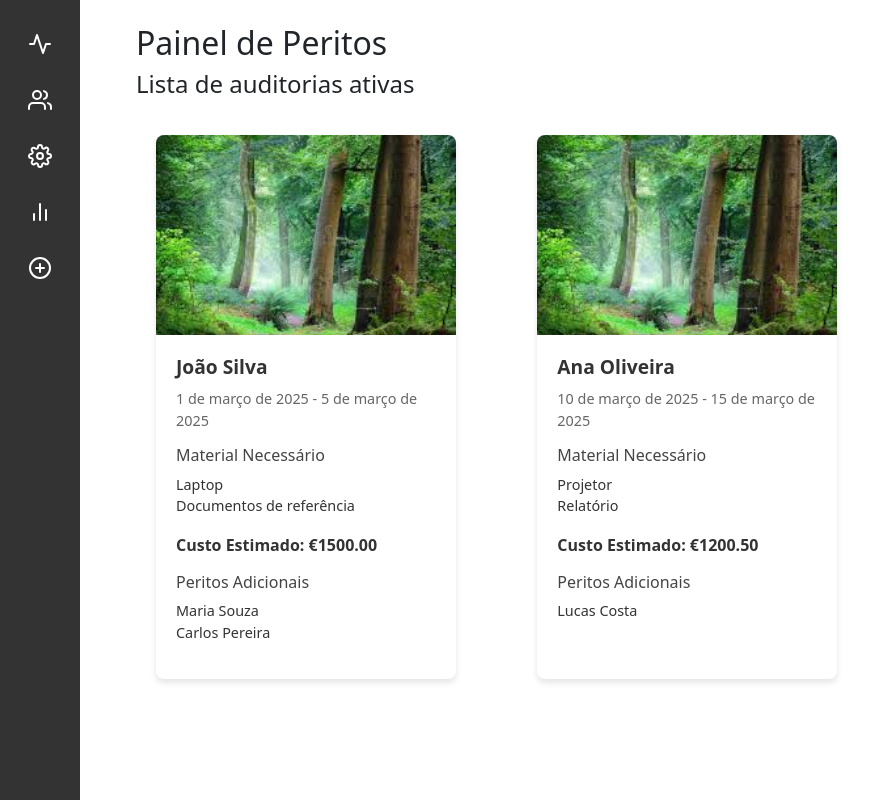
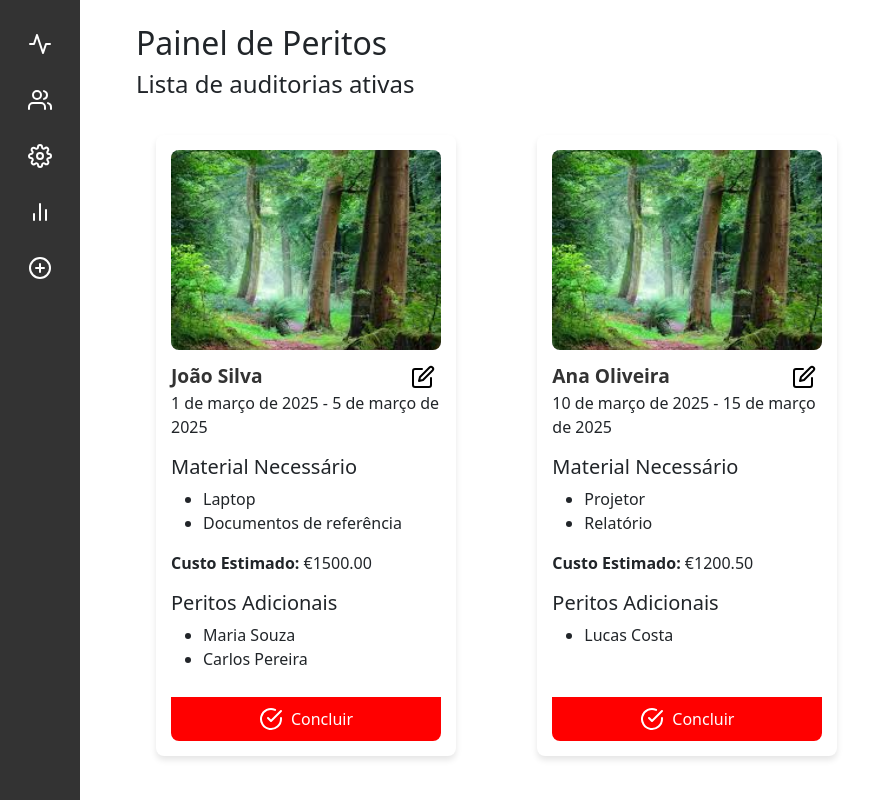
Before and after one commit to duartemiguel30/PW_PWA, a Vue app in the folder PWA/: page /admin-dashboard in a window 1280 px wide. Shown: the whole page, without its empty margins (0-872 px from the left). Built offline with nearby package versions, Linux system fonts and the light colour scheme.

Commit message:
edit and delete audit

```diff
--- a/PWA/package.json
+++ b/PWA/package.json
@@ -16,6 +16,7 @@
     "@fortawesome/vue-fontawesome": "^3.0.8",
     "bootstrap": "^5.3.3",
     "bootstrap-vue-3": "^0.5.1",
+    "feather-icons": "^4.29.2",
     "vue": "^3.5.13",
     "vue-router": "^4.5.0"
   },
--- a/PWA/src/components/AuditItem.vue
+++ b/PWA/src/components/AuditItem.vue
@@ -5,11 +5,20 @@
     </div>
 
     <div class="details">
-      <h2 class="title">{{ auditoria.peritoPrincipal }}</h2>
+      <div class="header">
+        <h2 class="title">{{ auditoria.peritoPrincipal }}</h2>
+        <div class="actions">
+          <button class="edit-btn" @click="toggleEditForm">
+            <!-- Ícone de edição do Feather -->
+            <i data-feather="edit"></i>
+          </button>
+        </div>
+      </div>
+
       <p class="dates">{{ formatDate(auditoria.dataInicio) }} - {{ formatDate(auditoria.dataFim) }}</p>
 
       <div class="material">
-        <h3>Material Necessário</h3>
+        <h5 class="section-title">Material Necessário</h5>
         <p v-if="auditoria.materialNecessario.length === 0">Nenhum material especificado.</p>
         <ul v-else>
           <li v-for="(item, index) in auditoria.materialNecessario" :key="index">{{ item }}</li>
@@ -21,10 +30,40 @@
       </div>
 
       <div class="additional-experts" v-if="auditoria.peritosAdicionais.length > 0">
-        <h3>Peritos Adicionais</h3>
+        <h5 class="section-title">Peritos Adicionais</h5>
         <ul>
           <li v-for="(perito, index) in auditoria.peritosAdicionais" :key="index">{{ perito }}</li>
         </ul>
+      </div>
+    </div>
+
+    <button class="delete-btn" @click="showConfirmModal = true">
+      <i data-feather="check-circle"></i> Concluir
+    </button>
+
+    <!-- Alerta de Confirmação -->
+    <div v-if="showConfirmModal" class="alert-overlay">
+      <div class="alert">
+        <p>Tem certeza que deseja excluir esta auditoria? Essa ação não pode ser desfeita.</p>
+        <div class="alert-actions">
+          <button class="cancel-btn" @click="showConfirmModal = false">Cancelar</button>
+          <button class="confirm-btn" @click="confirmDelete">Confirmar</button>
+        </div>
+      </div>
+    </div>
+
+    <!-- Componente de Edição -->
+    <div v-if="isEditing">
+      <div class="edit-form">
+        <h5>Editar Auditoria</h5>
+        <input type="text" v-model="editData.peritoPrincipal" placeholder="Nome do perito principal" />
+        <input type="text" v-model="editData.peritosAdicionaisInput" placeholder="Peritos Adicionais (separados por vírgula)" />
+        <input type="date" v-model="editData.dataInicio" placeholder="Data de Início" />
+        <input type="date" v-model="editData.dataFim" placeholder="Data de Fim" />
+        <input type="number" v-model="editData.custoEstimado" placeholder="Custo Estimado" />
+        <input type="time" v-model="editData.horaSaida" placeholder="Hora de Saída" />
+        <button @click="saveEdit">Guardar Edição</button>
+        <button @click="toggleEditForm">Cancelar</button>
       </div>
     </div>
   </div>
@@ -39,6 +78,18 @@ export default {
       required: true
     }
   },
+  data() {
+    return {
+      showConfirmModal: false,
+      isEditing: false,
+      editData: {
+        ...this.auditoria,
+        peritosAdicionaisInput: Array.isArray(this.auditoria.peritosAdicionais)
+          ? this.auditoria.peritosAdicionais.join(', ')
+          : this.auditoria.peritosAdicionais || '',
+      },
+    };
+  },
   methods: {
     formatDate(date) {
       if (!date) return "Data inválida";
@@ -48,10 +99,87 @@ export default {
     formatCurrency(value) {
       if (!value) return "€0.00";
       return `€${Number(value).toFixed(2)}`;
+    },
+    confirmDelete() {
+      // Elimina a auditoria do localStorage
+      let auditorias = JSON.parse(localStorage.getItem('auditorias')) || [];
+      const index = auditorias.findIndex(auditoria => auditoria.id === this.auditoria.id);
+
+      if (index !== -1) {
+        auditorias.splice(index, 1);  // Remove a auditoria do array
+        localStorage.setItem('auditorias', JSON.stringify(auditorias));  // Atualiza o localStorage
+      }
+
+      this.showConfirmModal = false;
+
+      // Emite a auditoria deletada para o componente pai
+      this.$emit('delete', this.auditoria);
+
+      console.log('Auditoria excluída:', this.auditoria);
+    },
+    toggleEditForm() {
+      this.isEditing = !this.isEditing;
+      if (this.isEditing) {
+        this.editData = { ...this.auditoria };  // Preenche os campos com os dados atuais
+      }
+    },
+    saveEdit() {
+      try {
+        // Verificar se peritosAdicionaisInput tem um valor válido antes de dividir
+        if (this.editData.peritosAdicionaisInput) {
+          this.editData.peritosAdicionais = this.editData.peritosAdicionaisInput.split(',').map(perito => perito.trim());
+        } else {
+          this.editData.peritosAdicionais = []; // Se não houver valor, define como um array vazio
+        }
+
+        // Verificando se os campos obrigatórios estão preenchidos corretamente
+        if (!this.editData.peritoPrincipal || this.editData.peritoPrincipal.length < 3) {
+          alert('O nome do perito principal deve ter pelo menos 3 caracteres.');
+          return;
+        }
+
+        if (!this.editData.custoEstimado || this.editData.custoEstimado <= 0) {
+          alert('O custo estimado deve ser maior que 0.');
+          return;
+        }
+
+        if (!this.editData.dataInicio || !this.editData.dataFim) {
+          alert('As datas de início e fim são obrigatórias.');
+          return;
+        }
+
+        if (!this.editData.horaSaida) {
+          alert('A hora de saída é obrigatória.');
+          return;
+        }
+
+        // Atualiza o localStorage
+        let auditorias = JSON.parse(localStorage.getItem('auditorias')) || [];
+        const index = auditorias.findIndex(auditoria => auditoria.id === this.auditoria.id);
+
+        if (index !== -1) {
+          auditorias[index] = { ...this.editData };  // Atualiza a auditoria existente
+          localStorage.setItem('auditorias', JSON.stringify(auditorias)); // Salva no localStorage
+        }
+
+        this.$emit('update', this.editData); // Emite os dados atualizados para o componente pai
+        this.toggleEditForm(); // Fecha o formulário após guardar
+      } catch (error) {
+        console.error('Erro ao guardar os dados da auditoria:', error);
+      }
     }
+  },
+  mounted() {
+    feather.replace(); // Atualiza os ícones do Feather
+  },
+  updated() {
+    feather.replace(); // Atualiza os ícones após a atualização do componente
   }
 }
 </script>
+
+
+
 
 <style scoped>
 .audit-item {
@@ -64,6 +192,8 @@ export default {
   overflow: hidden;
   background-color: #fff;
   transition: transform 0.3s ease;
+  padding: 15px;
+  position: relative;
 }
 
 .audit-item:hover {
@@ -74,6 +204,7 @@ export default {
   width: 100%;
   height: 200px;
   overflow: hidden;
+  border-radius: 8px;
 }
 
 .audit-image {
@@ -83,60 +214,156 @@ export default {
 }
 
 .details {
-  padding: 20px;
+  padding: 10px 0;
+  flex-grow: 1;
+}
+
+.header {
+  display: flex;
+  justify-content: space-between;
+  align-items: center;
 }
 
 .title {
   font-size: 1.2em;
   font-weight: bold;
+  color: #333;
   margin: 0;
-  color: #333;
 }
 
-.dates {
-  font-size: 0.9em;
-  color: #666;
-  margin: 10px 0;
+.actions {
+  display: flex;
+  gap: 8px;
 }
 
-.material h3, .cost h3, .additional-experts h3 {
-  font-size: 1em;
-  margin-top: 15px;
-  color: #444;
+.edit-btn {
+  background-color: transparent;
+  border: none;
+  cursor: pointer;
+  font-size: 1.2rem;
 }
 
-.material ul, .additional-experts ul {
-  list-style-type: none;
-  padding: 0;
+.edit-btn i {
+  width: 20px;
+  height: 20px;
 }
 
-.material li, .additional-experts li {
-  font-size: 0.9em;
-  color: #333;
+.delete-btn {
+  background-color: red;
+  color: white;
+  border: none;
+  padding: 10px;
+  width: 100%;
+  border-radius: 0 0 8px 8px;
+  cursor: pointer;
+  font-size: 1rem;
+  display: flex;
+  align-items: center;
+  justify-content: center;
+  gap: 8px;
 }
 
-.cost p {
-  font-size: 1em;
-  font-weight: bold;
-  margin-top: 10px;
-  color: #333;
+.delete-btn:hover {
+  background-color: darkred;
 }
 
-@media (max-width: 768px) {
-  .audit-item {
-    max-width: 100%;
-  }
+.delete-btn i {
+  width: 20px;
+  height: 20px;
+}
 
-  .details {
-    padding: 15px;
-  }
+/* Modal */
+.modal-overlay {
+  position: fixed;
+  top: 0;
+  left: 0;
+  width: 100%;
+  height: 100%;
+  background: rgba(0, 0, 0, 0.5);
+  display: flex;
+  justify-content: center;
+  align-items: center;
+}
 
-  .title {
-    font-size: 1em;
-  }
+.modal {
+  background: white;
+  padding: 20px;
+  border-radius: 8px;
+  box-shadow: 0 4px 6px rgba(0, 0, 0, 0.2);
+  text-align: center;
+  max-width: 300px;
+}
 
-  .dates {
-    font-size: 0.8em;
-  }
+.modal-input {
+  width: 100%;
+  padding: 8px;
+  margin-top: 10px;
+  border: 1px solid #ccc;
+  border-radius: 5px;
+}
+
+.modal-actions {
+  display: flex;
+  justify-content: space-between;
+  margin-top: 15px;
+}
+
+.cancel-btn,
+.confirm-btn {
+    padding: 0.6rem;
+    width: 45%;
+    border: none;
+    border-radius: 5px;
+    cursor: pointer;
+    margin-right: 0.7rem;
+}
+
+.modal-actions .confirm-btn:last-child {
+    margin-right: 0;
+}
+
+.cancel-btn {
+  background-color: #ccc;
+}
+
+.confirm-btn {
+  background-color: green;
+  color: white;
+}
+
+.cancel-btn:hover {
+  background-color: #bbb;
+}
+
+.confirm-btn:hover {
+  background-color: darkgreen;
+}
+
+/* Formulário de edição */
+.edit-form {
+margin-top: 1rem;
+  display: flex;
+  flex-direction: column;
+}
+
+.edit-form input {
+  margin-bottom: 10px;
+  padding: 8px;
+  border: 1px solid #ccc;
+  border-radius: 5px;
+}
+
+.edit-form button {
+    padding: 1rem;
+    background-color:rgba(2, 112, 6, 0.73);
+    color: white;
+    border: none;
+    border-radius: 0.5rem;
+    cursor: pointer;
+    margin-bottom: 0.5rem;
+}
+
+.edit-form button:hover {
+  background-color: #45a049;
 }
 </style>
--- a/PWA/src/components/SidebarMenu.vue
+++ b/PWA/src/components/SidebarMenu.vue
@@ -45,6 +45,9 @@
       </router-link>
       <router-link to="/admin-reports" class="bottom-item" title="Reports">
         <i data-feather="bar-chart-2"></i> <!-- Ícone de Reports -->
+      </router-link>
+      <router-link to="/admin-adicionar-auditoria" class="sidebar-item" title="Nova Auditoria">
+        <i data-feather="plus-circle"></i> <!-- Ícone de Adicionar -->
       </router-link>
     </div>
   </div>
@@ -116,6 +119,7 @@ export default {
   display: flex;
   justify-content: space-around;
   padding: 1rem 0;
+  z-index: 9999;
 }
 
 .bottom-item {
--- a/PWA/src/main.js
+++ b/PWA/src/main.js
@@ -6,7 +6,6 @@ import 'bootstrap';
 
 import { library } from '@fortawesome/fontawesome-svg-core';
 import { faTachometerAlt, faUsers, faCogs, faChartLine } from '@fortawesome/free-solid-svg-icons';
-import { FontAwesomeIcon } from '@fortawesome/vue-fontawesome';
 
 
 // Adicionar os ícones à biblioteca
```
Also changed, not shown: PWA/src/components/EditInfo.vue (added, +108 -0 lines), 1 other file (tests, documents, lock files or other folders).
